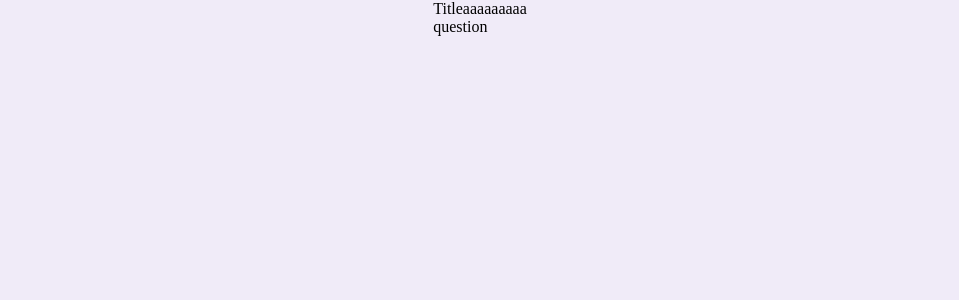
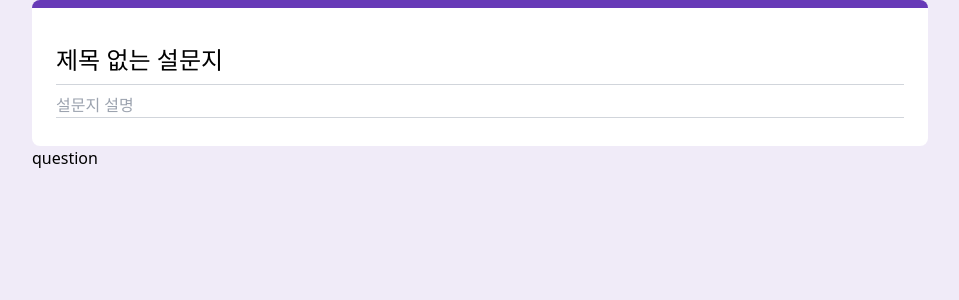
Before and after one commit to caseBread/google_form-clone, a React (Create React App) app: page / in a window 1280 px wide. Shown: the top 300 px of the page, without its empty margins (160-1119 px from the left). Built offline with nearby package versions, Linux system fonts and the light colour scheme.

Commit message:
feat : tailwindcss 적용 및 title component 구현

```diff
--- a/package.json
+++ b/package.json
@@ -16,7 +16,6 @@
     "react-redux": "^8.0.5",
     "react-router-dom": "^6.7.0",
     "react-scripts": "5.0.1",
-    "styled-components": "^5.3.6",
     "typescript": "^4.9.4",
     "web-vitals": "^2.1.4"
   },
@@ -45,6 +44,6 @@
     ]
   },
   "devDependencies": {
-    "@types/styled-components": "^5.1.26"
+    "tailwindcss": "^3.2.4"
   }
 }
--- a/src/App.tsx
+++ b/src/App.tsx
@@ -1,11 +1,9 @@
 import React from 'react';
 import Router from './router/Router';
-import GlobalStyle from './styles/global';
 
 const App = () => {
   return (
     <>
-      <GlobalStyle />
       <Router />
     </>
   );
--- a/src/components/Title/index.tsx
+++ b/src/components/Title/index.tsx
@@ -1,4 +1,14 @@
 const Title = () => {
-  return <div>Titleaaaaaaaaa</div>;
+  return (
+    <div className="bg-white rounded-lg border-t-8 border-t-primary flex-center flex-col p-6 focus-box">
+      <input
+        type="text"
+        className="border-b-gray-300 border-b-[1px] text-2xl w-full py-2 my-1 focus-input"
+        defaultValue="제목 없는 설문지"
+      />
+      <input type="text" className="border-b-1 border-b-gray-300 w-full my-1 focus-input" placeholder="설문지 설명" />
+    </div>
+  );
 };
+
 export default Title;
--- /dev/null
+++ b/src/index.css
@@ -0,0 +1,31 @@
+@tailwind base;
+@tailwind components;
+@tailwind utilities;
+
+@layer base {
+    body {
+        background-color: #f0ebf8;
+    }
+}
+
+@layer components {
+    .flex-center {
+        @apply flex justify-center items-center;
+    }
+
+    .transform-center {
+        @apply absolute top-1/2 left-1/2 transform -translate-x-1/2 -translate-y-1/2;
+    }
+
+    .transform-center-x {
+        @apply absolute left-1/2 transform -translate-x-1/2;
+    }
+
+    .focus-input {
+        @apply focus:outline-none focus:border-b-2 focus:border-b-primary;
+    }
+
+    .focus-box {
+        @apply focus-within:border-l-emphasis focus-within:border-l-8
+    }
+}
--- a/src/index.tsx
+++ b/src/index.tsx
@@ -4,6 +4,7 @@ import { Provider } from 'react-redux';
 import { store } from './redux/store';
 import App from './App';
 import reportWebVitals from './reportWebVitals';
+import './index.css';
 
 const container = document.getElementById('root')!;
 const root = createRoot(container);
--- a/src/pages/Main.tsx
+++ b/src/pages/Main.tsx
@@ -1,20 +1,14 @@
-import styled from 'styled-components';
 import Question from '../components/Question';
 import SideBar from '../components/SideBar';
 import Title from '../components/Title';
-import { transformCenterX } from '../styles/common';
-
-const MainContainer = styled.div`
-  ${transformCenterX}
-`;
 
 const Main = () => {
   return (
     <>
-      <MainContainer>
+      <div className="transform-center-x w-full max-w-4xl">
         <Title />
         <Question />
-      </MainContainer>
+      </div>
     </>
   );
 };
--- a/src/styles/common.ts
+++ /dev/null
@@ -1,26 +0,0 @@
-import { css } from 'styled-components';
-
-export const flexCenter = css`
-  display: flex;
-  justify-content: center;
-  align-items: center;
-`;
-
-export const transformCenter = css`
-  display: absolute;
-  top: 50%;
-  left: 50%;
-  transform: translate(-50%, -50%);
-`;
-
-export const transformCenterX = css`
-  position: absolute;
-  left: 50%;
-  transform: translateX(-50%);
-`;
-
-export const transformCenterY = css`
-  position: absolute;
-  top: 50%;
-  transform: translateY(-50%);
-`;
--- a/src/styles/global.ts
+++ /dev/null
@@ -1,15 +0,0 @@
-import { createGlobalStyle } from 'styled-components';
-
-const GlobalStyle = createGlobalStyle`
-    html,body {
-        margin:0;
-        padding:0;
-        font-size:16px;
-    }
-
-    body {
-        background-color: #f0ebf8;
-    }
-`;
-
-export default GlobalStyle;
--- /dev/null
+++ b/tailwind.config.js
@@ -0,0 +1,22 @@
+/** @type {import('tailwindcss').Config} */
+module.exports = {
+  content: ['./src/**/*.{js,jsx,ts,tsx}'],
+  theme: {
+    extend: {
+      colors: {
+        primary: 'rgb(103, 58, 183)',
+        emphasis: '#4285f4',
+      },
+      backgroundColor: {
+        overlay: 'rgba(0,0,0,0.4)',
+      },
+      borderWidth: {
+        '1': '1px',
+      },
+      animation: {
+        inputhighlight: 'inputHighlighter 0.3s ease',
+      },
+    },
+  },
+  plugins: [],
+};
```
Also changed, not shown: 1 other file (tests, documents, lock files or other folders).
